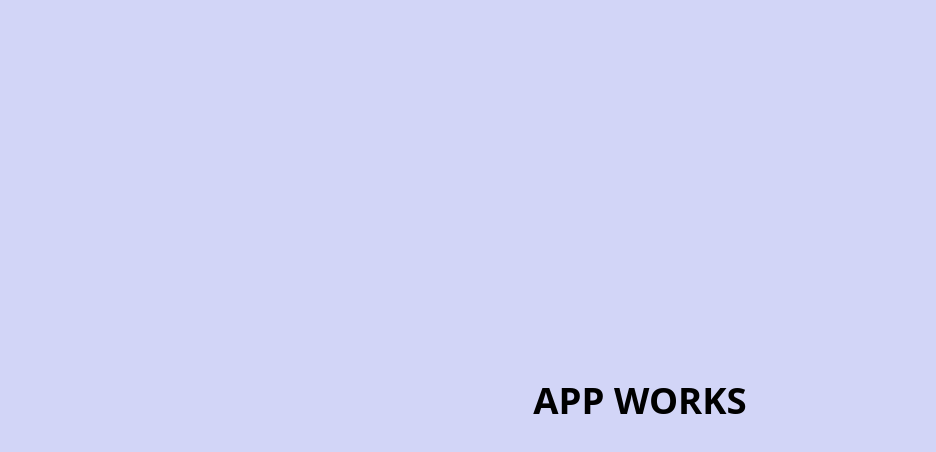
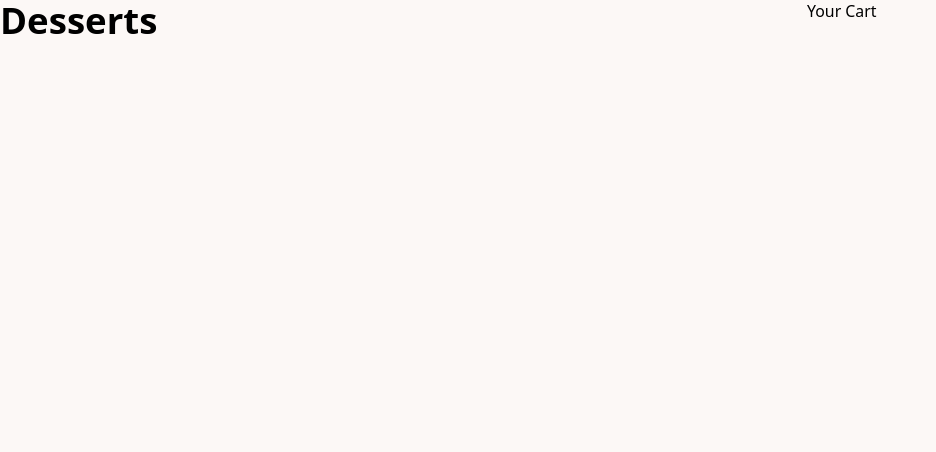
Before and after one commit to bdh-davidh/product-list-with-cart, an Angular app in the folder product-list-with-card/: page / in a window 1280 px wide. Shown: the top 452 px of the page, without its empty margins (0-936 px from the left). Built offline with nearby package versions, Linux system fonts and the light colour scheme.

Commit message:
Add basic layout

```diff
--- a/product-list-with-card/src/app/app.component.css
+++ b/product-list-with-card/src/app/app.component.css
@@ -0,0 +1,14 @@
+:host {
+display: flex;
+flex-wrap: wrap;
+gap: var(--space-m);
+}
+
+main {
+  min-inline-size: 20rem;
+  flex: 2 999999 auto;
+}
+
+aside {
+  flex: 1 1 10rem;
+}
--- a/product-list-with-card/src/app/app.component.html
+++ b/product-list-with-card/src/app/app.component.html
@@ -1,8 +1,4 @@
 <main class="layout">
-  <div class="component">
-    <h1 class="visually-hidden">Test Results</h1>
-    <div class="component-inner">
-      <h1>APP WORKS</h1>
-    </div>
-  </div>
+  <h1>Desserts</h1>
 </main>
+<aside>Your Cart</aside>
--- a/product-list-with-card/src/styles.css
+++ b/product-list-with-card/src/styles.css
@@ -142,12 +142,15 @@ select {
 
   /* Colors */
   --clr-neutral-light: #fff;
-  --clr-neutral-dark: #9899a7;
-  --clr-reaction: #f55;
-  --clr-memory: #ffb21e;
-  --clr-verbal: #00bb8f;
-  --clr-visual: #1125d6;
-  --clr-gradient: linear-gradient(0deg, 60% #2f2ce9, 80% #75f, 95% #6943ff);
+  --clr-neutral-dark: #000;
+  --clr-red: #c73b0f;
+  --clr-green: #1ea575;
+  --clr-rose-50: #fcf8f6;
+  --clr-rose-100: #f5eeec;
+  --clr-rose-300: #caafa7;
+  --clr-rose-400: #ad8a85;
+  --clr-rose-500: #87635a;
+  --clr-rose-900: #260f08;
 }
 
 /* GLOBAL STYLES  */
@@ -163,14 +166,22 @@ select {
 }
 
 body {
+  --min: 250px;
+  --max: 1440px;
+
   position: relative;
+  display: grid;
+  grid-template-columns: 1fr minmax(var(--min), var(--max)) 1fr;
   font-family: Red-Hat, system-ui, sans-serif;
   font-size: var(--font-size-0);
   font-weight: 400;
   line-height: 1.4;
-  text-align: center;
-  background-color: #1125d630;
+  background-color: var(--clr-rose-50);
   text-wrap: pretty;
+
+  > * {
+    grid-column: 2;
+  }
 }
 
 main {
@@ -207,19 +218,6 @@ h3 {
 
 /* UTILITIES */
 
-.layout {
-  --min: 250px;
-  --max: 700px;
-
-  display: grid;
-  grid-template-columns: 1fr minmax(var(--min), var(--max)) 1fr;
-  place-items: center;
-
-  > * {
-    grid-column: 2;
-  }
-}
-
 .stack > * + * {
   margin-block-start: var(--stack, var(--space-s, 1em));
 }
```
